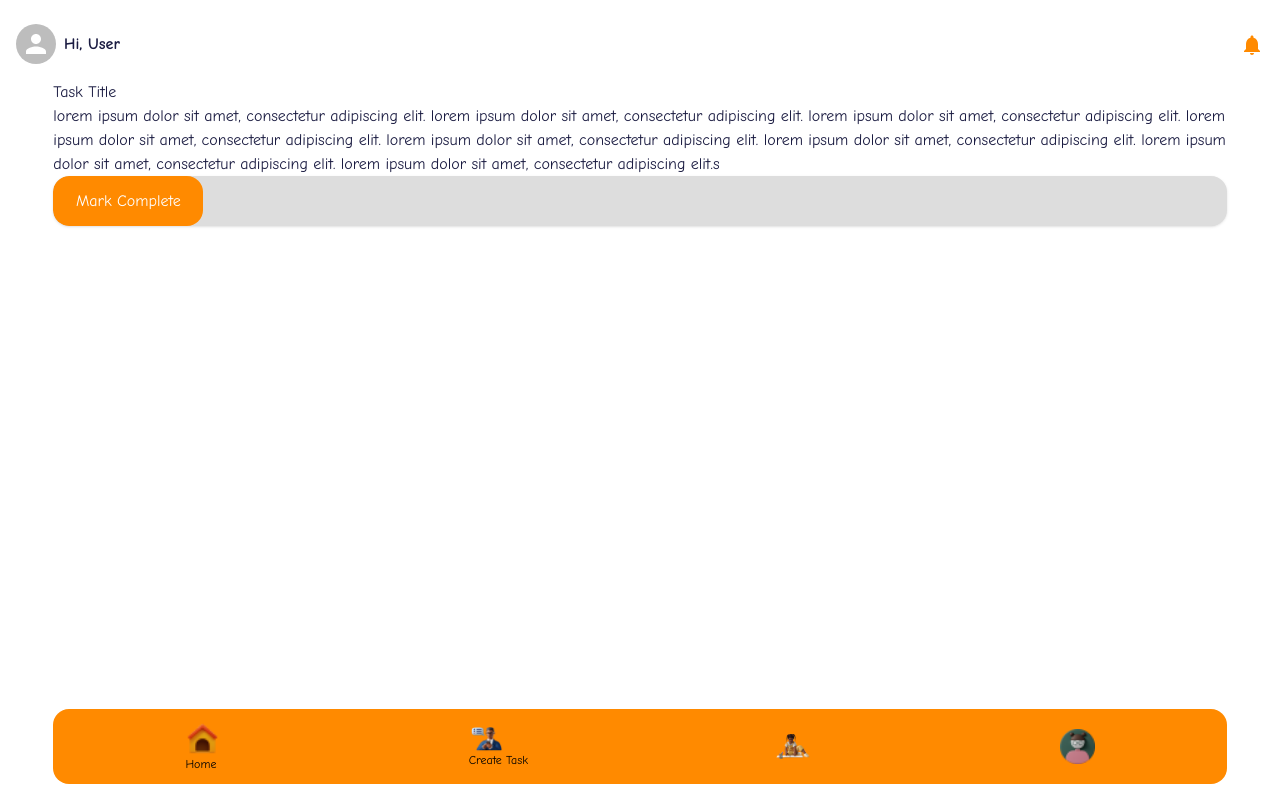
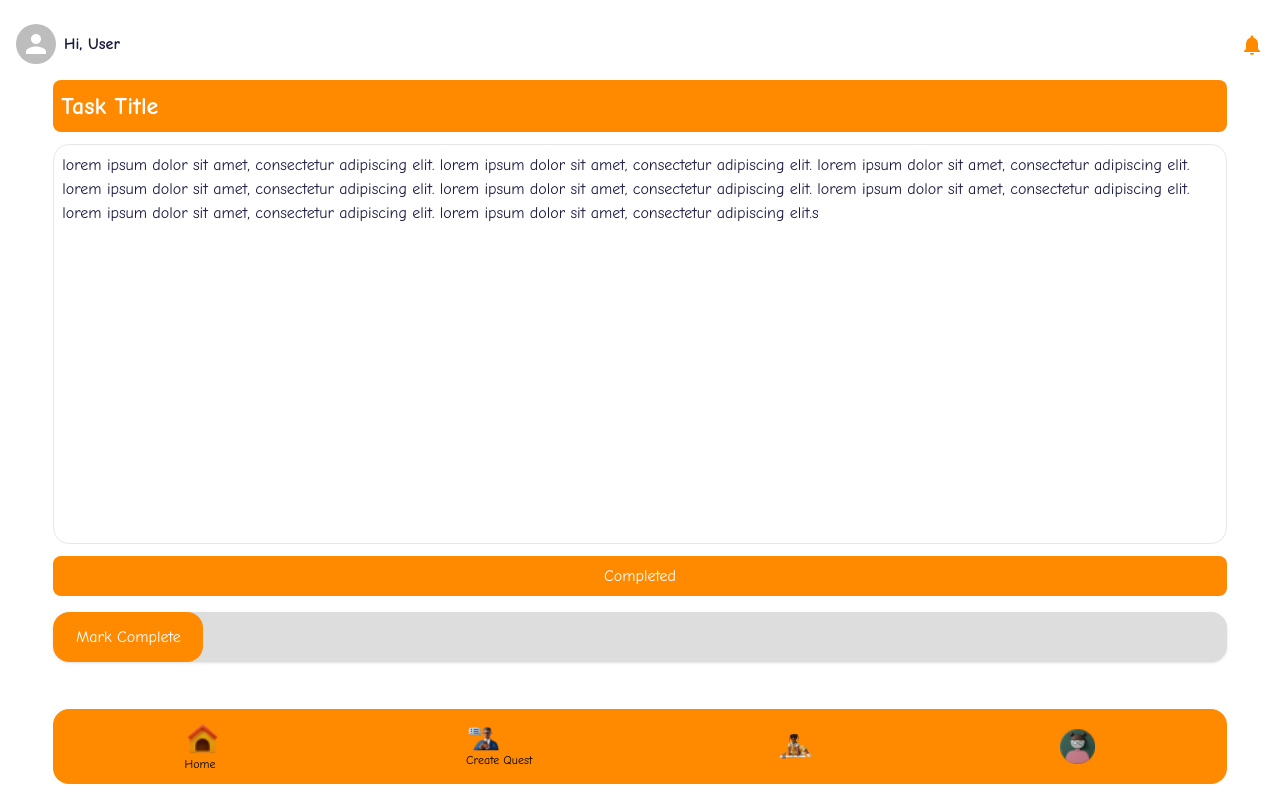
Before and after one commit to YrayPixels/Bonkhathon, a Next.js app: page /tasks in a window 1280 px wide. Built offline with nearby package versions, Linux system fonts and the light colour scheme.

Commit message:
Create Quest for children

```diff
--- a/src/app/components/navigator/navigator.js
+++ b/src/app/components/navigator/navigator.js
@@ -10,7 +10,7 @@ export default function NavigatorComp() {
     return (
         <>
             {path == '/' ? <></> : path == '/login' ? <></> :
-                <div className='fixed w-full   bottom-4 z-50'>
+                <div className='fixed w-full   bottom-4 z-40'>
 
                     <div className='flex bg-[#FF8A00] text-white m-auto flex-row justify-around w-11/12 rounded-2xl items-center p-2 py-3 '>
                         <div className={`${path == '/home' && "bg-white p-1 flex items-center flex-col justify-center rounded-xl"}`} onClick={() => { location.href = "/home" }}>
@@ -20,7 +20,7 @@ export default function NavigatorComp() {
                         </div>
                         <div className={`${path == '/create-task' && "bg-white p-1 flex flex-col justify-center items-center rounded-xl"}`} onMouseEnter={() => setActive("parent")} onClick={() => { location.href = "/create-task" }}>
                             <Image src="/nav/parent.png" width={35} alt="" height={35} />
-                            <p className='text-xs text-black'>Create Task</p>
+                            <p className='text-xs text-black'>Create Quest</p>
 
 
                         </div>
--- a/src/app/layout.js
+++ b/src/app/layout.js
@@ -12,7 +12,7 @@ export default function RootLayout({ children }) {
     <html lang="en">
       <link rel="preconnect" href="https://fonts.googleapis.com" />
       <link rel="preconnect" href="https://fonts.gstatic.com" crossorigin />
-      <link href="https://fonts.googleapis.com/css2?family=Comic+Neue:ital,wght@0,300;0,400;0,700;1,300;1,400;1,700&family=Kanit:ital,wght@0,100;0,200;0,300;0,400;0,500;0,600;0,700;0,800;0,900;1,100;1,200;1,300;1,400;1,500;1,600;1,700;1,800;1,900&display=swap" rel="stylesheet" />
+      <link href="https://fonts.googleapis.com/css2?family=Comic+Neue:ital,wght@0,300;0,400;0,700;1,300;1,400;1,700&display=swap" rel="stylesheet" />
       <body className='' style={{ color: SECONDARY, fontFamily: "Comic Neue" }}>
         <HeaderComp />
         {children}
--- a/src/app/parent/dashboard.js
+++ b/src/app/parent/dashboard.js
@@ -100,7 +100,9 @@ export default function ParentDashboard() {
                 <div className='space-y-3 h-[400px] overflow-scroll remove-scroll'>
                     {dates.map((item, index) => {
                         return (
-                            <div key={index} className='rounded-2xl shadow bg-white border p-3'>
+                            <div
+                                onClick={() => { location.href = `/tasks?id=${index}` }}
+                                key={index} className='rounded-2xl shadow bg-white border p-3'>
                                 <div className='font-bold text-[16px]'>House Cleaning</div>
 
                                 <p className='text-[14px] border-b border-black/50 pb-3'>
--- a/src/app/tasks/page.js
+++ b/src/app/tasks/page.js
@@ -1,6 +1,6 @@
 "use client"
 import { useSearchParams } from 'next/navigation'
-import React from 'react'
+import React, { useEffect, useState } from 'react'
 import SlideButton from '../components/slidecomplete/slidecom'
 import CustomInput from '../components/customInput/customInput';
 import { Close } from '@mui/icons-material';
@@ -8,26 +8,42 @@ import { Close } from '@mui/icons-material';
 export default function Tasks() {
     const params = useSearchParams();
     let id = params.get('id');
+    const [userType, setUsetType] = useState('Child');
+
 
     const [markComplete, setMarkComplete] = React.useState(false)
 
+    useEffect(() => {
+        if (window) {
+            const user = localStorage.getItem('userType');
+            if (user) {
+                setUsetType(user);
+            }
+        }
+    }, [])
     return (
-        <div className='w-11/12 py-4 m-auto'>
+        <div className='w-11/12 py-4 m-auto space-y-4'>
 
-            <div>
+            <div className='space-y-3'>
 
-                <h2>Task Title</h2>
-                <p>lorem ipsum dolor sit amet, consectetur adipiscing elit.
+                <h2 className='font-bold text-[24px] bg-main text-white p-2 rounded-lg'>Task Title</h2>
+                <div className='h-[400px] border rounded-2xl p-2 overflow-scroll'>
+
+                    <p className=''>lorem ipsum dolor sit amet, consectetur adipiscing elit.
                         lorem ipsum dolor sit amet, consectetur adipiscing elit. lorem ipsum dolor sit amet, consectetur adipiscing elit. lorem ipsum dolor sit amet, consectetur adipiscing elit. lorem ipsum dolor sit amet, consectetur adipiscing elit. lorem ipsum dolor sit amet, consectetur adipiscing elit. lorem ipsum dolor sit amet, consectetur adipiscing elit. lorem ipsum dolor sit amet, consectetur adipiscing elit.s
 
                     </p>
+                </div>
+
+                <h2 className='bg-main text-white text-center p-2 rounded-lg'>Completed</h2>
             </div>
             <div>
                 <SlideButton onComplete={() => setMarkComplete(true)} />
             </div>
 
-            {markComplete &&
-                <div className='bg-black/50 h-screen fixed top-0 w-screen left-0'>
+            {markComplete && <>
+                {userType == 'Child' ?
+                    <div className='bg-black/50  z-50 h-screen fixed top-0 w-screen left-0'>
 
                         <div className='bg-white  w-full pt-10 absolute bottom-0 h-[50%] m-auto p-4 rounded-t-xl mt-20'>
                             <Close className='absolute right-4 top-4 cursor-pointer' onClick={() => setMarkComplete(false)} />
@@ -44,6 +60,24 @@ export default function Tasks() {
                             </div>
                         </div>
                     </div>
+                    :
+                    <div className='bg-black/50  z-50 h-screen fixed top-0 w-screen left-0'>
+
+                        <div className='bg-white  w-full pt-10 absolute bottom-0 h-[50%] m-auto p-4 rounded-t-xl mt-20'>
+                            <Close className='absolute right-4 top-4 cursor-pointer' onClick={() => setMarkComplete(false)} />
+                            <div className='flex flex-col justify-center h-[50%]'>
+                                <div>
+                                    <h2 className='font-bold text-[30px] text-center'>Kindly confirm if task has been completed?</h2>
+                                </div>
+                                <div className='justify-center flex'>
+                                    <button className='p-3 w-[50%] m-auto bg-[#FF8A00] text-white font-bold rounded-2xl'>Confirm</button>
+                                </div>
+                            </div>
+                        </div>
+                    </div>
+                }
+            </>
+
             }
         </div >
     )
--- a/tailwind.config.js
+++ b/tailwind.config.js
@@ -17,6 +17,7 @@ module.exports = {
         'red_col': '#EA2B1F',
         'primary_col': '#F8F8FF',
         'secon_col': '#1A1B41',
+        'main': '#FF8A00'
       }
     },
   },
```
Lines whose indentation alone changed are shown as unchanged.
